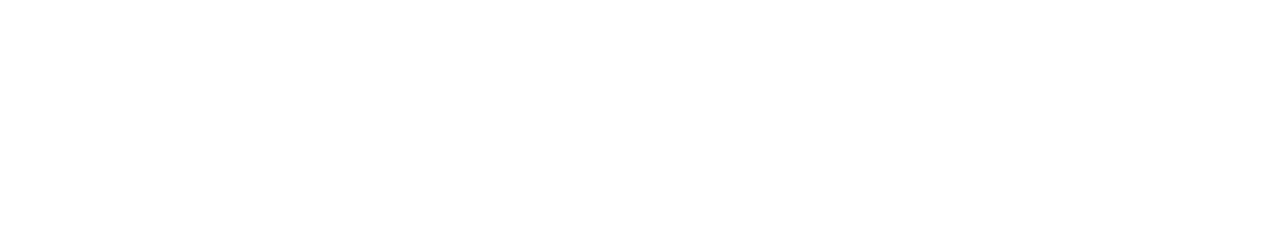
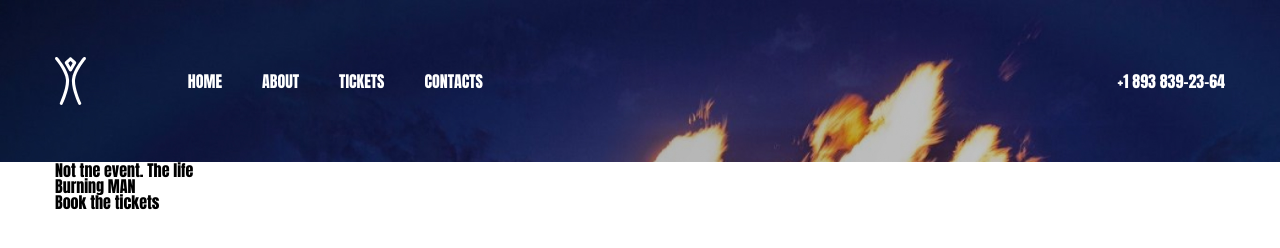
Before and after one commit to hannushchenkos/TheBurningMan, a plain HTML site: page index.html in a window 1280 px wide. Drawn offline with Linux system fonts and the light colour scheme.

Commit message:
Added HTML and CSS to header

```diff
--- a/#source/scss/style.scss
+++ b/#source/scss/style.scss
@@ -1,18 +1,161 @@
+/*Обнуление*/
+* {
+   padding: 0;
+   margin: 0;
+   border: 0;
+}
 
-/*Обнуление*/
-*{	padding: 0;margin: 0;border: 0;}
-*,*:before,*:after{	-moz-box-sizing: border-box;-webkit-box-sizing: border-box;	box-sizing: border-box;}
-:focus,:active{outline: none;}
-a:focus,a:active{outline: none;}
-nav,footer,header,aside{display: block;}
-html,body{height: 100%;width: 100%;	font-size: 100%;line-height: 1;	font-size: 14px;	-ms-text-size-adjust: 100%;	-moz-text-size-adjust: 100%;-webkit-text-size-adjust: 100%;}
-input,button,textarea{font-family:inherit;}
-input::-ms-clear{display: none;}
-button{cursor: pointer;}
-button::-moz-focus-inner {padding:0;border:0;}
-a, a:visited{text-decoration: none;}
-a:hover{text-decoration: none;}
-ul li{list-style: none;}
-img{vertical-align: top;}
-h1,h2,h3,h4,h5,h6{font-size:inherit;font-weight: 400;}
+*,
+*:before,
+*:after {
+   -moz-box-sizing: border-box;
+   -webkit-box-sizing: border-box;
+   box-sizing: border-box;
+}
+
+:focus,
+:active {
+   outline: none;
+}
+
+a:focus,
+a:active {
+   outline: none;
+}
+
+nav,
+footer,
+header,
+aside {
+   display: block;
+}
+
+html,
+body {
+   height: 100%;
+   width: 100%;
+   font-size: 100%;
+   line-height: 1;
+   font-size: 14px;
+   -ms-text-size-adjust: 100%;
+   -moz-text-size-adjust: 100%;
+   -webkit-text-size-adjust: 100%;
+}
+
+input,
+button,
+textarea {
+   font-family: inherit;
+}
+
+input::-ms-clear {
+   display: none;
+}
+
+button {
+   cursor: pointer;
+}
+
+button::-moz-focus-inner {
+   padding: 0;
+   border: 0;
+}
+
+a,
+a:visited {
+   text-decoration: none;
+}
+
+a:hover {
+   text-decoration: none;
+}
+
+ul li {
+   list-style: none;
+}
+
+img {
+   vertical-align: top;
+}
+
+h1,
+h2,
+h3,
+h4,
+h5,
+h6 {
+   font-size: inherit;
+   font-weight: 400;
+}
+
 /*--------------------*/
+
+body {
+   padding: 0;
+   margin: 0;
+   font-family: 'Anton', sans-serif;
+   color: #000;
+   font-size: 16px;
+}
+
+
+.wrapper {
+   width: 100%;
+   height: 100%;
+}
+
+.container {
+   max-width: 1170px;
+   margin: 0 auto;
+}
+
+.header {
+   color: #fff;
+   background: url('/img/header-bg.jpg') no-repeat center top / cover;
+   text-transform: uppercase;
+   text-decoration: none;
+}
+
+.header__container {
+   padding: 57px 0;
+   display: flex;
+   align-items: center;
+   justify-content: space-between;
+}
+
+.nav {
+   width: 40%;
+   display: flex;
+   justify-content: space-between;
+   align-items: center;
+}
+
+.menu {
+   display: flex;
+
+   &:last-child {
+      margin-right: 0;
+   }
+}
+
+.header__link {
+   margin-right: 40px;
+   color: #fff;
+}
+
+.phone {
+   display: block;
+   color: #fff;
+}
+
+.about {}
+
+.about__descr {}
+
+.about__title {}
+
+.about__button {}
+
+.button__text {}
+
+.footer {}
--- a/index.html
+++ b/index.html
@@ -4,12 +4,51 @@
 <head>
 	<meta charset="UTF-8">
 	<meta name="viewport" content="width=device-width, initial-scale=1.0">
+	<link rel="preconnect" href="https://fonts.googleapis.com">
+	<link rel="preconnect" href="https://fonts.gstatic.com" crossorigin>
+	<link href="https://fonts.googleapis.com/css2?family=Anton&family=Open+Sans&display=swap" rel="stylesheet">
 	<link rel="stylesheet" href="css/style.css">
-	<title>Document</title>
+	<title>The Burning Man</title>
 </head>
 
 <body>
-	<div></div>
+	<div class="wrapper">
+		<header class="header">
+			<div class="container header__container">
+				<!---->
+				<div class="nav">
+
+					<img src="img/logo.svg" alt="Burning Man">
+
+					<ul class="menu">
+						<li class="menu__item"><a href="#" class="header__link">Home</a></li>
+						<li class="menu__item"><a href="#" class="header__link">About</a></li>
+						<li class="menu__item"><a href="#" class="header__link">Tickets</a></li>
+						<li class="menu__item"><a href="#" class="header__link">Contacts</a></li>
+					</ul>
+				</div>
+				<a href="tel:+18938392364" class="phone">+1 893 839-23-64</a>
+				<!---->
+
+			</div>
+		</header>
+		<section class="about">
+			<div class="container about__container">
+				<p class="about__descr">Not tne event. The life</p>
+				<h1 class="about__title">Burning MAN</h1>
+				<div class="about__button">
+					<span class="button__text">Book the tickets</span>
+				</div>
+			</div>
+		</section>
+		<footer class="footer">
+			<div class="container footer_container">
+
+			</div>
+		</footer>
+
+
+	</div>
 </body>
 
 </html>
```
Also changed, not shown: css/style.css, img/header-bg.jpg (added), img/img1.jpg (added), img/img2.jpg (added), img/img3.jpg (added), img/logo.svg (added), 1 other file.
